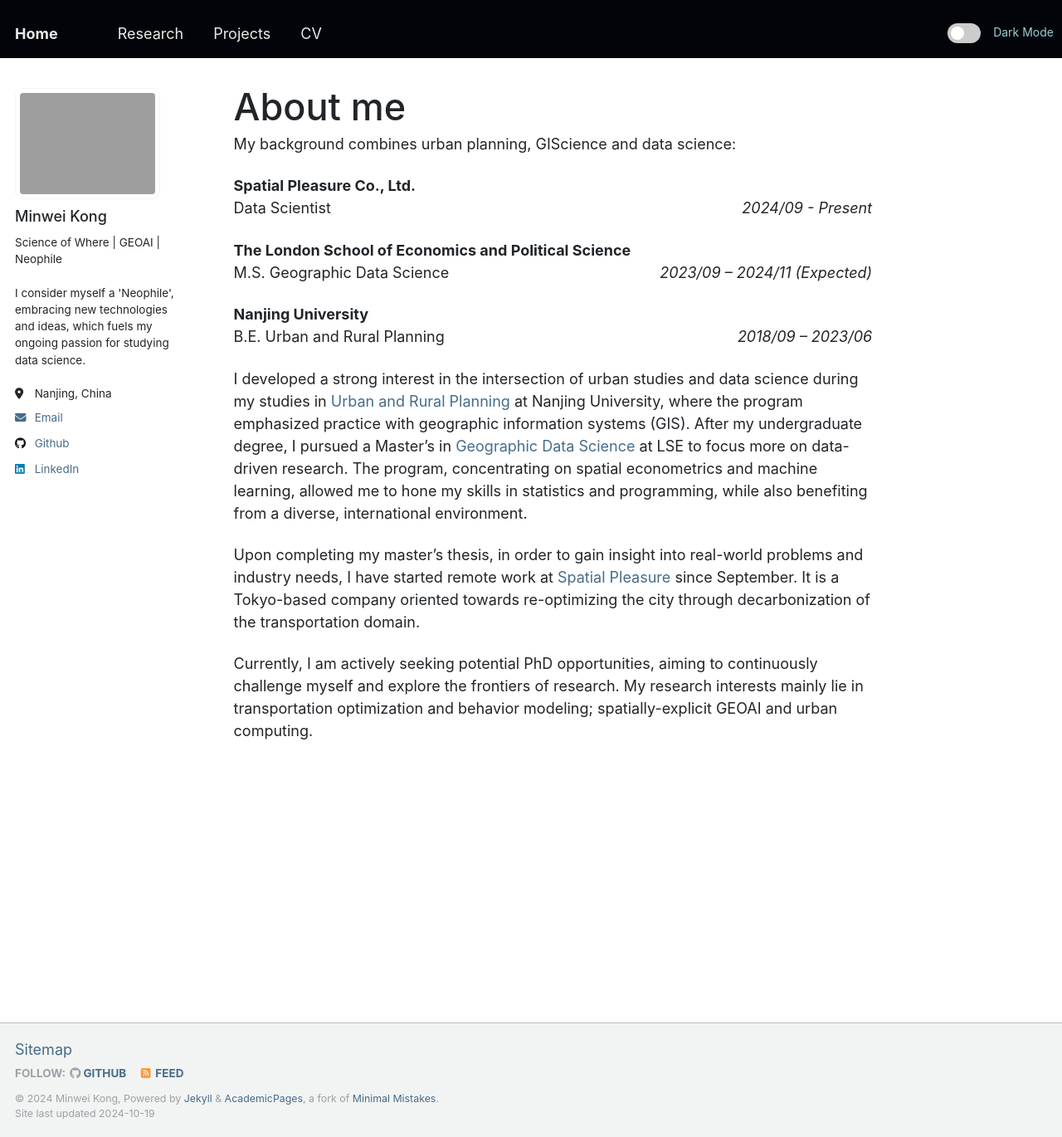
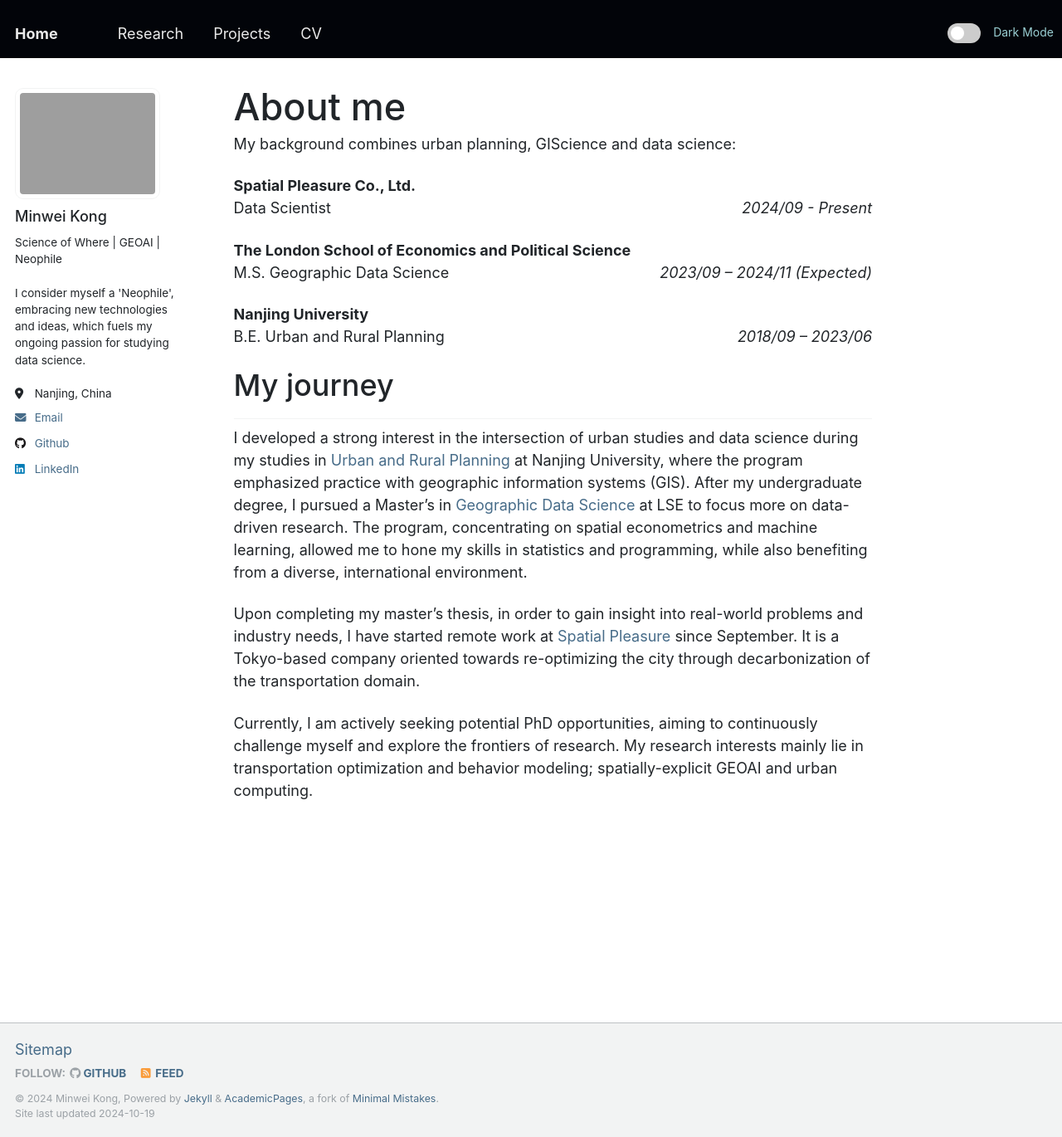
Before and after one commit to Minw913/minw913.github.io, a Jekyll site: the page built from _pages/about.md, in a window 1280 px wide and 1370 px high. Shown: the whole window at 83% size. Built offline with Jekyll 4.4.1, drawn with Linux system fonts in a browser that asks for light colours; nearby versions of some CDN libraries.

Commit message:
add second title

```diff
--- a/_pages/about.md
+++ b/_pages/about.md
@@ -18,6 +18,8 @@
 **Nanjing University**
 <br>
 <span>B.E. Urban and Rural Planning</span><span style="float: right;">_2018/09 – 2023/06_</span>
+
+## My journey
 
 I developed a strong interest in the intersection of urban studies and data science during my studies in [Urban and Rural Planning](https://arch.nju.edu.cn/) at Nanjing University, where the program emphasized practice with geographic information systems (GIS). After my undergraduate degree, I pursued a Master’s in [Geographic Data Science](https://www.lse.ac.uk/study-at-lse/graduate/msc-geographic-data-science) at LSE to focus more on data-driven research. The program, concentrating on spatial econometrics and machine learning, allowed me to hone my skills in statistics and programming, while also benefiting from a diverse, international environment.
 
```
